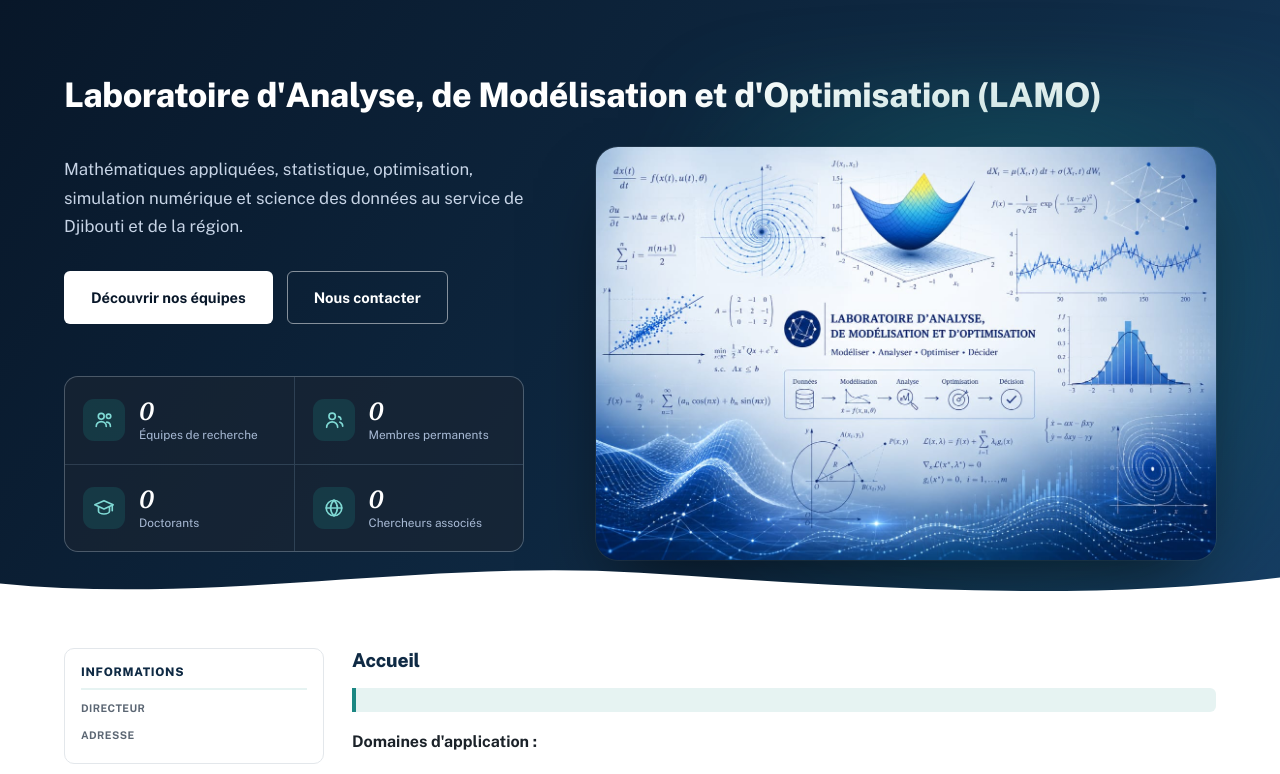
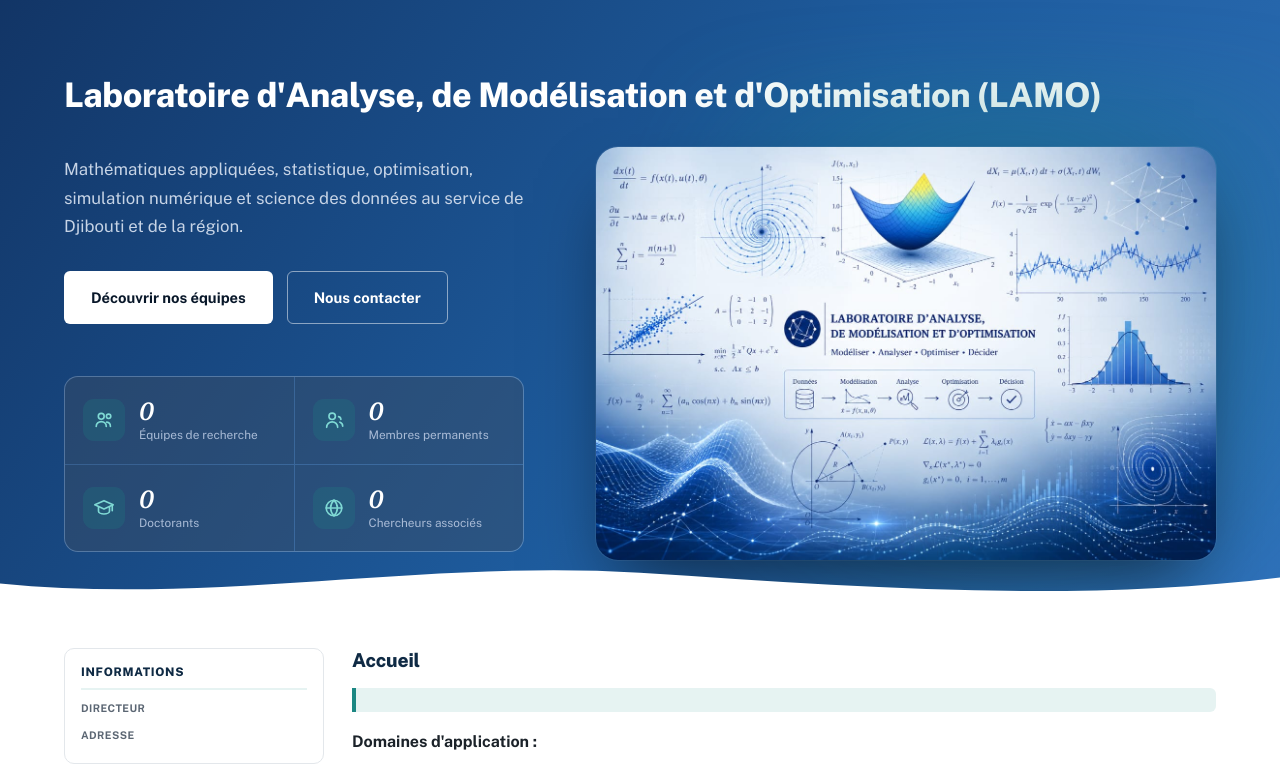
Before and after one commit to laboratoiredjib-lang/lamo, a Django app: page / in a window 1280 px wide. Shown: the part 89-863 px from the top of the page. Run offline with Django 5.2, Linux system fonts and the light colour scheme; data comes from the database, SQL or seed files in the repository; data that the repository does not hold is empty; parts of the project's set-up code (start-up, migrations or seed data) failed here and were passed over.

Commit message:
Hero accueil : fond bleu plus clair, en harmonie avec l'illustration
Remplace le dégradé bleu marine très sombre par un dégradé bleu plus
clair et vif, dans la même tonalité que l'image mathématique, pour
une transition visuelle plus cohérente entre le fond et l'illustration.
Ajuste aussi la teinte des cartes de statistiques en conséquence.

Co-Authored-By: Claude Sonnet 5 <noreply@anthropic.com>

```diff
--- a/lab/static/lab/css/style.css
+++ b/lab/static/lab/css/style.css
@@ -287,7 +287,7 @@ p { margin: 0 0 1em; color: var(--ink); }
   overflow: hidden; max-width: 780px;
 }
 .hero-v2-stat {
-  background: rgba(6,17,33,.6); padding: 20px 18px; transition: background .25s var(--ease), transform .25s var(--ease);
+  background: rgba(8,26,52,.32); padding: 20px 18px; transition: background .25s var(--ease), transform .25s var(--ease);
   display: flex; align-items: center; gap: 14px;
 }
 .hero-v2-stat:hover { background: rgba(28,135,131,.22); transform: translateY(-2px); }
@@ -326,7 +326,7 @@ p { margin: 0 0 1em; color: var(--ink); }
 /* ---------- Hero v3 (accueil) : texte à gauche, illustration encadrée à droite ---------- */
 .hero-v3 {
   position: relative; overflow: hidden; padding: 76px 0 44px;
-  background: linear-gradient(125deg, var(--navy-dark) 0%, var(--navy) 62%, var(--navy-2) 100%);
+  background: linear-gradient(125deg, #123566 0%, #1e5c9e 55%, #2f72bb 100%);
 }
 .hero-v3-title {
   font-size: clamp(1.5rem, 2.65vw, 2.3rem); color: #fff; margin: 0 0 32px; line-height: 1.15;
```
